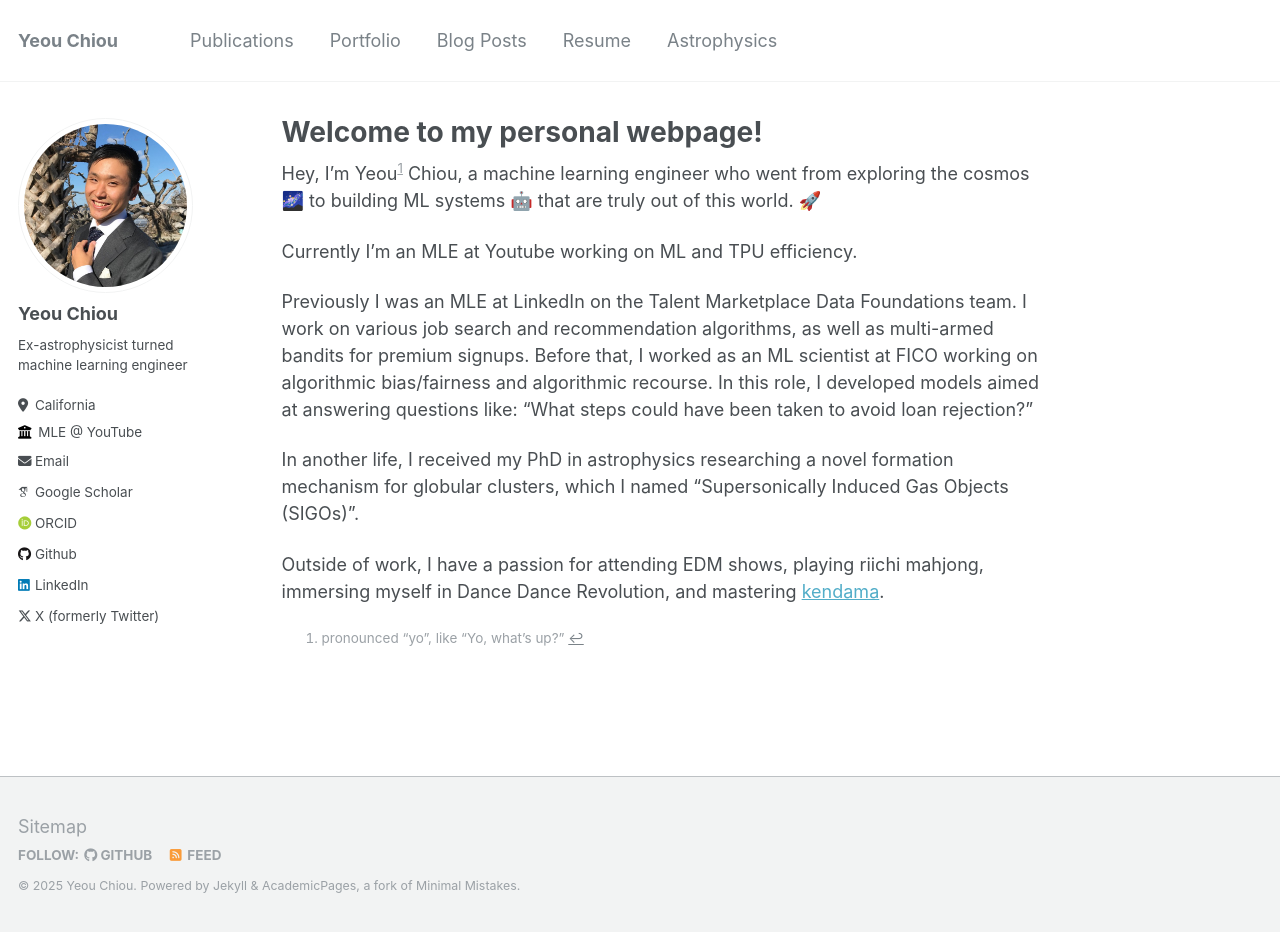
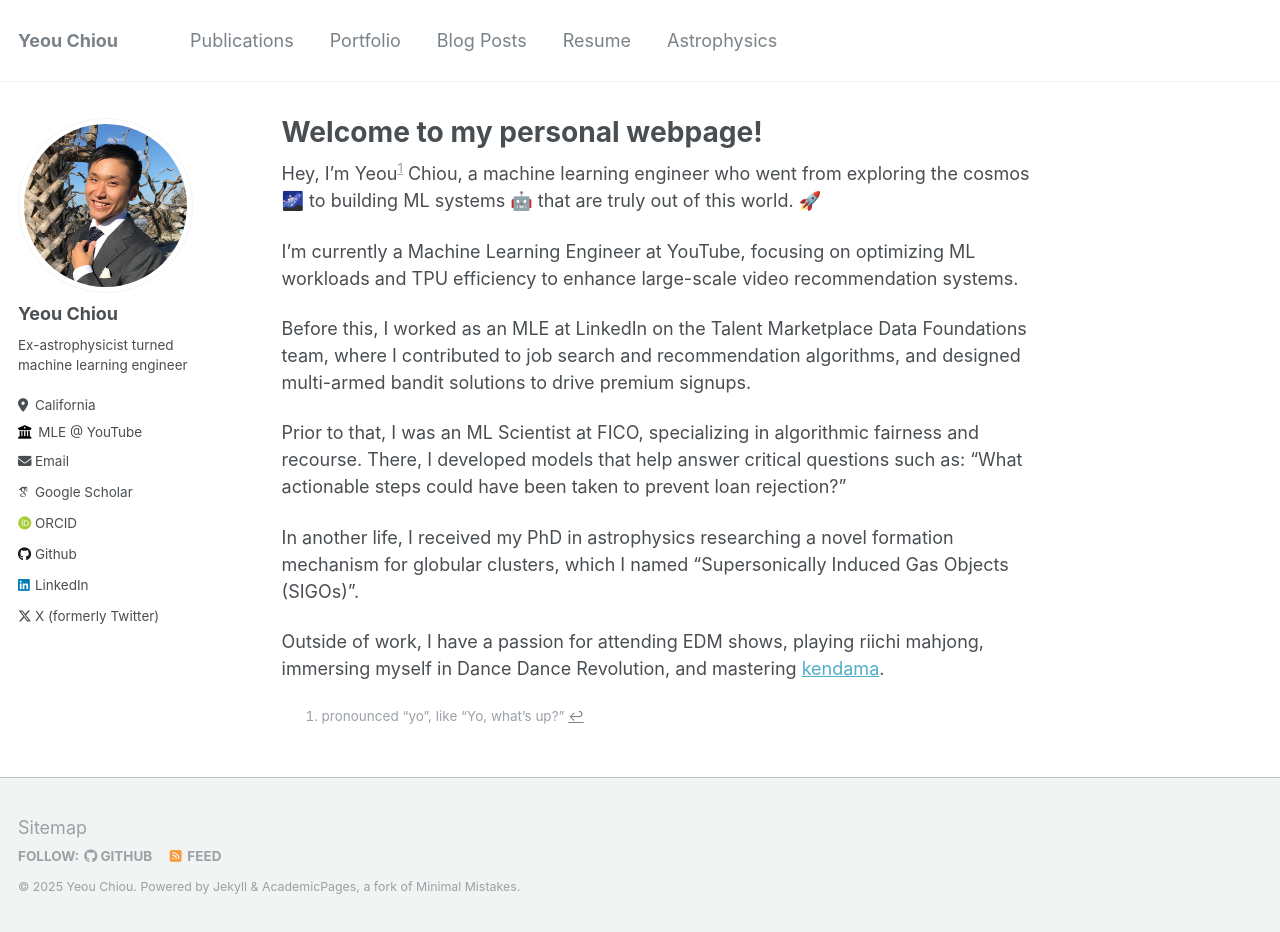
Before and after one commit to yeouchiou/yeouchiou.github.io, a Jekyll site: the page built from _pages/about.md, in a window 1280 px wide and 932 px high. Built offline with Jekyll 4.4.1, drawn with Linux system fonts in a browser that asks for light colours; some web fonts are replaced.

Commit message:
update about

```diff
--- a/_pages/about.md
+++ b/_pages/about.md
@@ -9,9 +9,11 @@ redirect_from:
 
 Hey, I'm Yeou[^1] Chiou, a machine learning engineer who went from exploring the cosmos 🌌 to building ML systems 🤖 that are truly out of this world. 🚀
 
-Currently I'm an MLE at Youtube working on ML and TPU efficiency.
+I’m currently a Machine Learning Engineer at YouTube, focusing on optimizing ML workloads and TPU efficiency to enhance large-scale video recommendation systems.
 
-Previously I was an MLE at LinkedIn on the Talent Marketplace Data Foundations team. I work on various job search and recommendation algorithms, as well as multi-armed bandits for premium signups. Before that, I worked as an ML scientist at FICO working on algorithmic bias/fairness and algorithmic recourse. In this role, I developed models aimed at answering questions like: "What steps could have been taken to avoid loan rejection?"
+Before this, I worked as an MLE at LinkedIn on the Talent Marketplace Data Foundations team, where I contributed to job search and recommendation algorithms, and designed multi-armed bandit solutions to drive premium signups.
+
+Prior to that, I was an ML Scientist at FICO, specializing in algorithmic fairness and recourse. There, I developed models that help answer critical questions such as: “What actionable steps could have been taken to prevent loan rejection?”
 
 In another life, I received my PhD in astrophysics researching a novel formation mechanism for globular clusters, which I named "Supersonically Induced Gas Objects (SIGOs)".
 
```
